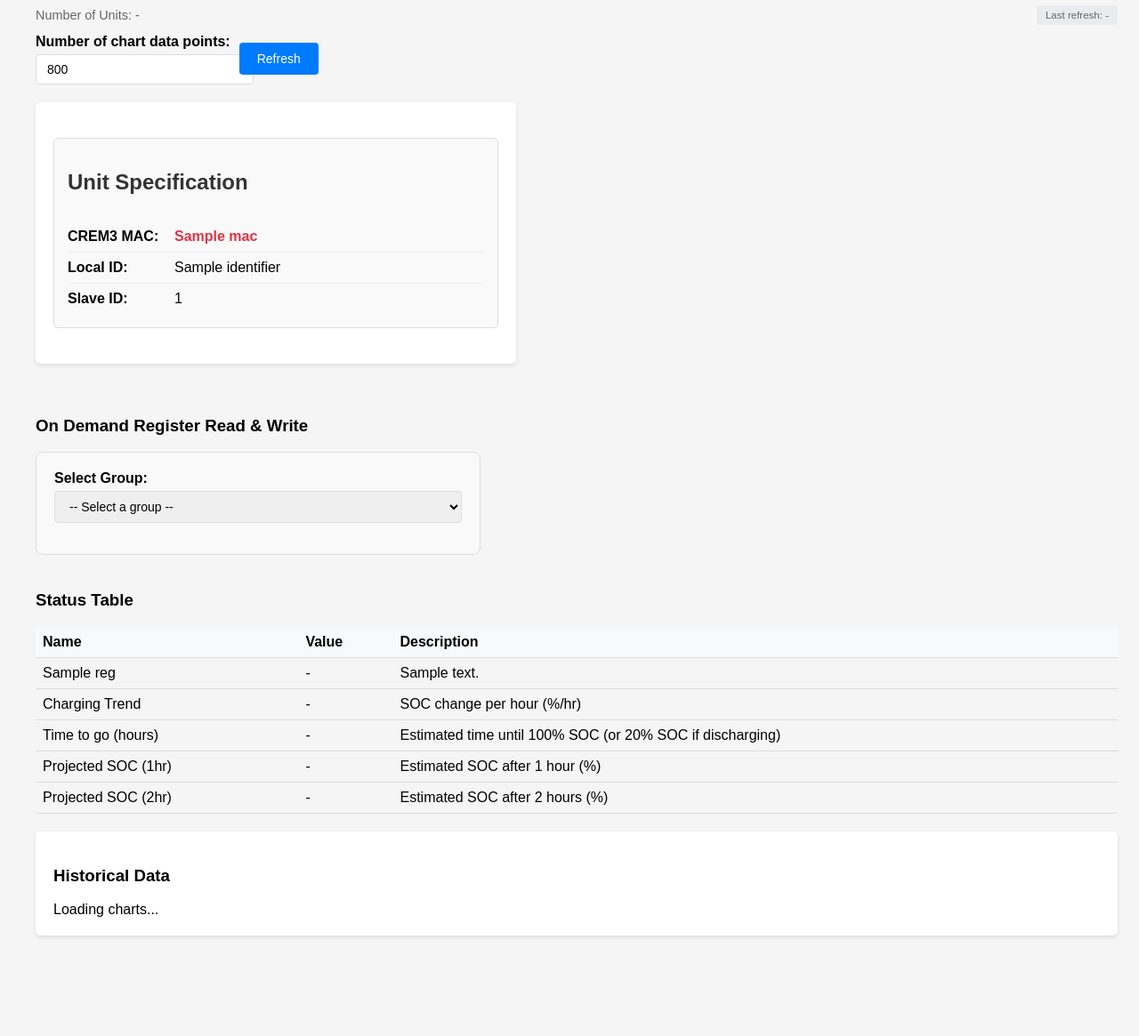
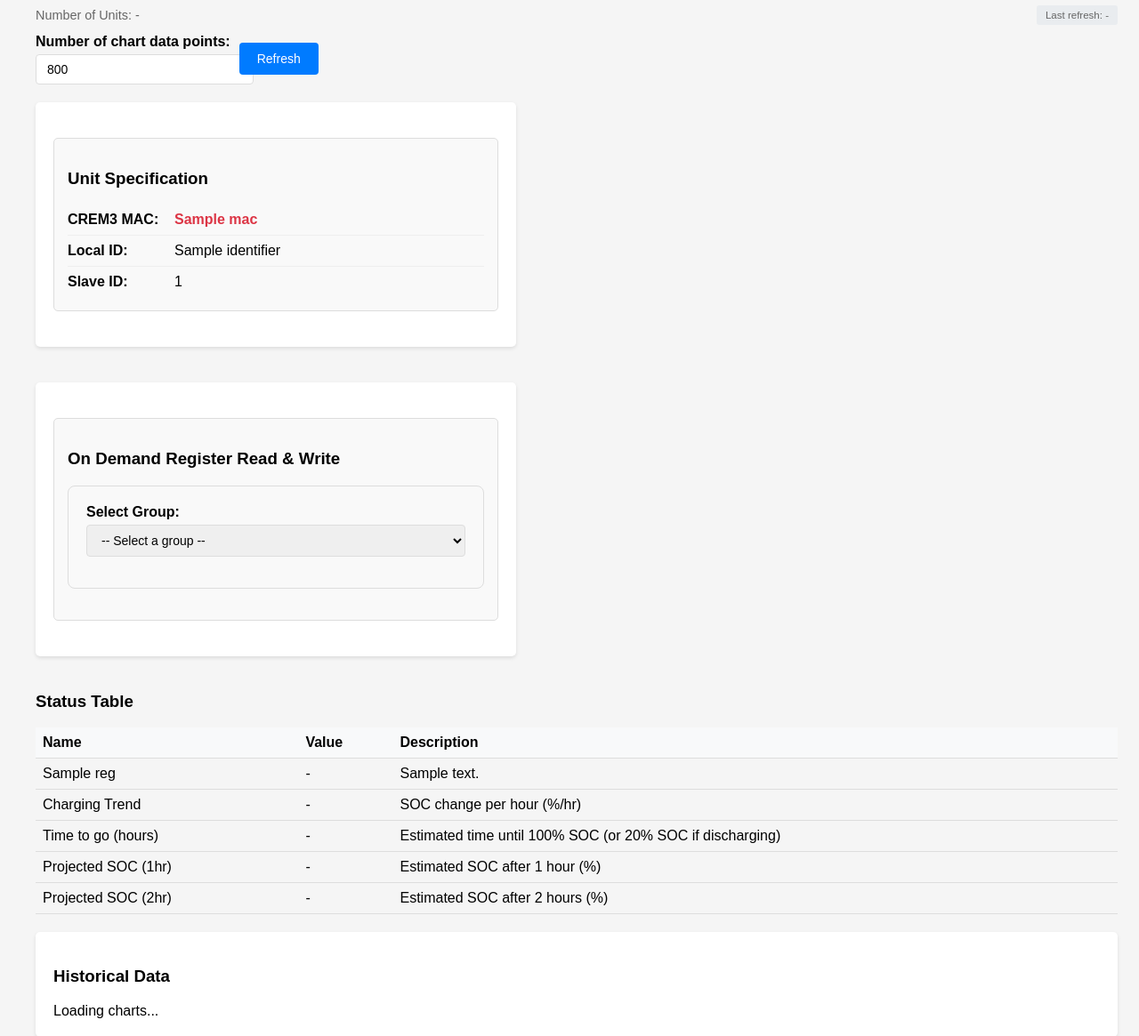
Before and after one commit to yersiniasGhost/raptor, a Python web app: template src/api/v2/templates/bms_v.html in a window 1280 px wide. Shown: the part 377-1542 px from the top of the page at 89% size. Before the commit the page ends 1431 px from the top, so only its background shows below. Run offline with Jinja, Linux system fonts and the light colour scheme; the template is opened without the code that fills it: most values are stand-ins (such as "Sample title", 1, 10 or a date in 2020); some libraries are stand-ins or nearby versions.

Commit message:
Formatting

```diff
--- a/src/api/v2/templates/_on_demand_modbus_form.html
+++ b/src/api/v2/templates/_on_demand_modbus_form.html
@@ -1,4 +1,6 @@
-<h3>On Demand Register Read & Write</h3>
+<div class="unit-container">
+    <div class="unit-specification">
+        <h3>On Demand Register Read & Write</h3>
 
 <div class="register-form-container">
     <div class="form-group">
@@ -68,10 +70,12 @@
         </div>
     </div>
 </div>
+    </div>
+</div>
 
 <!-- Hidden data for JavaScript -->
 <script type="application/json" id="modbus_data">
-{
+    {
 {% for group, registers in modbus_map.items() %}
     "{{group}}": [
         {% for register in registers %}
--- a/src/api/v2/templates/_unit_specification.html
+++ b/src/api/v2/templates/_unit_specification.html
@@ -1,6 +1,6 @@
 <div class="unit-container">
     <div class="unit-specification">
-        <h2>Unit Specification</h2>
+        <h3>Unit Specification</h3>
         <div class="specification-table">
             <div class="specification-row">
                 <div class="specification-label">CREM3 MAC:</div>
```
